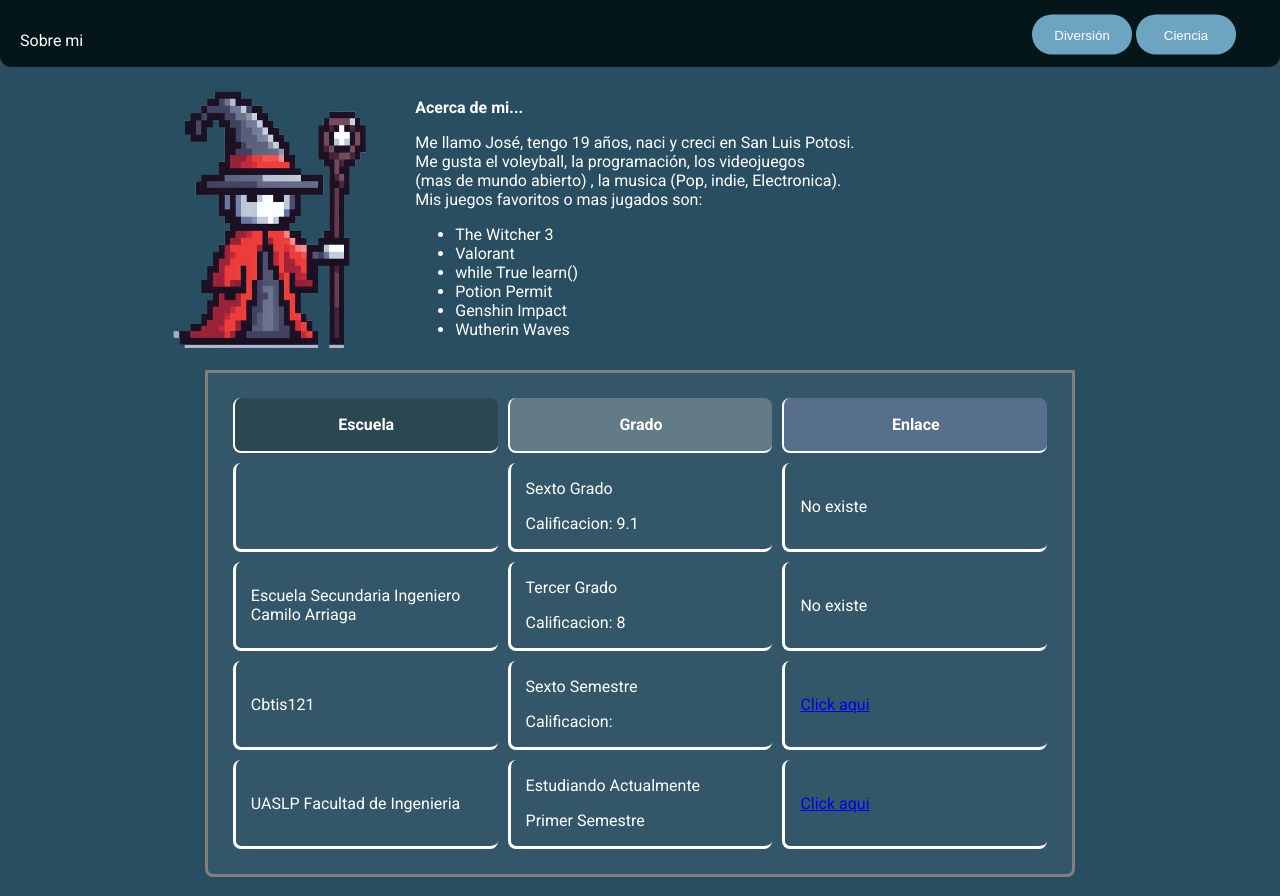
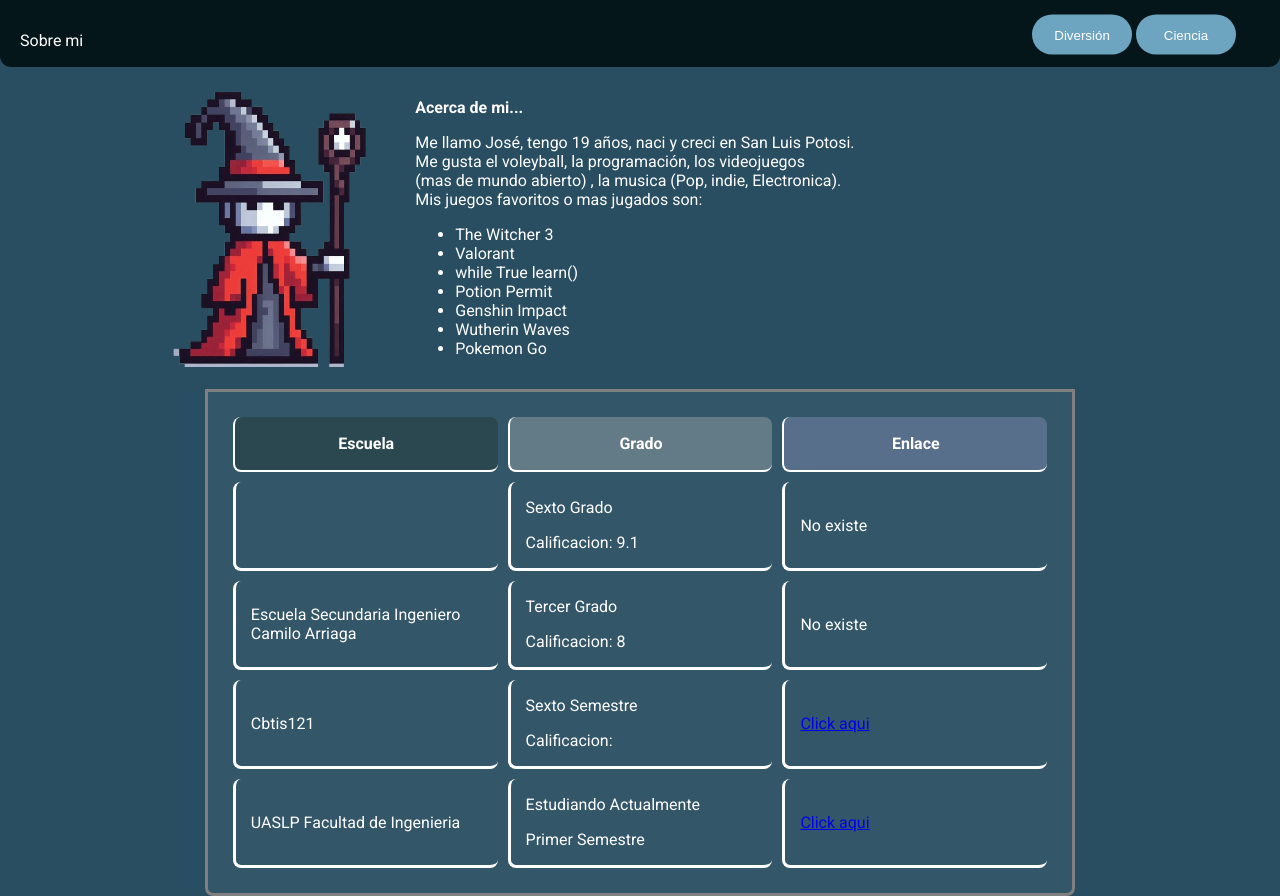
Before and after one commit to Altem1/Sitio_web_Herramientas_de_software.github.io, a plain HTML site: page index.html in a window 1280 px wide. Drawn offline with Linux system fonts and the light colour scheme.

Commit message:
Pequeños cambios

```diff
--- a/index.html
+++ b/index.html
@@ -47,6 +47,7 @@
                         <li>Potion Permit</li>
                         <li>Genshin Impact</li>
                         <li>Wutherin Waves</li>
+                        <li>Pokemon Go</li>
                     </ul>
 
             </div>
```
Also changed, not shown: page/diversion.html (+1 -0 lines).
